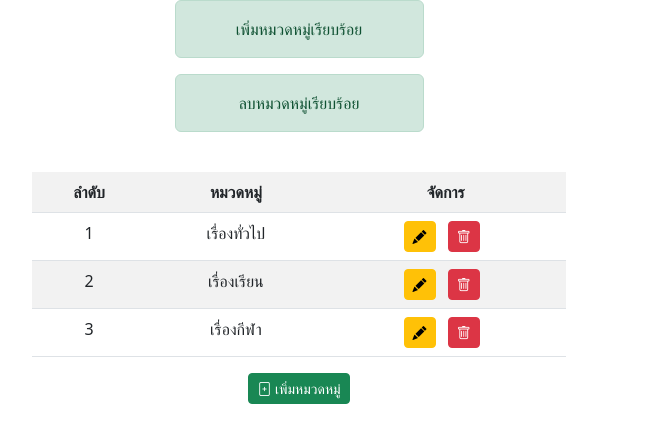
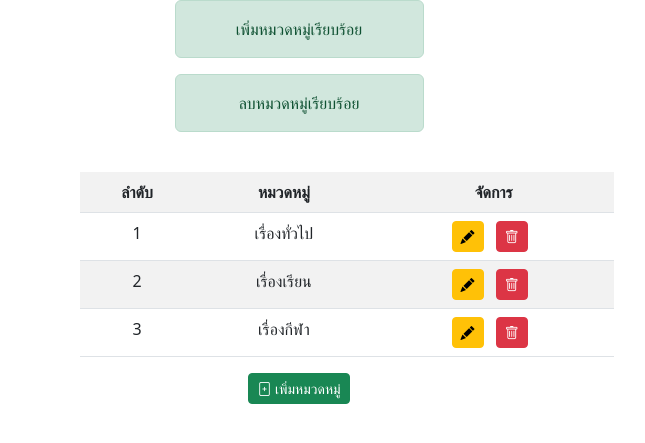
Before and after one commit to wasinbudprom/webboard_wasin, a PHP site: page /category.php in a window 1280 px wide. Shown: the part 162-605 px from the top of the page, without its empty margins (341-986 px from the left). Run offline with PHP 8.4, Linux system fonts and the light colour scheme; a user stored in the database is signed in; data comes from the database, SQL or seed files in the repository.

Commit message:
category finished
แก้ไข css นิดหน่อย

```diff
--- a/category.php
+++ b/category.php
@@ -55,7 +55,7 @@
 
             </div>
             <div class="col-lg-6 col-sm-8 align-self-center " >
-                <table class="table table-striped mt-4 " >
+                <table class="table table-striped mt-4 ms-5" >
                     <tr> <th>ลำดับ</th> <th>หมวดหมู่</th> <th>จัดการ</th> </tr>
 
                     <?php
```
